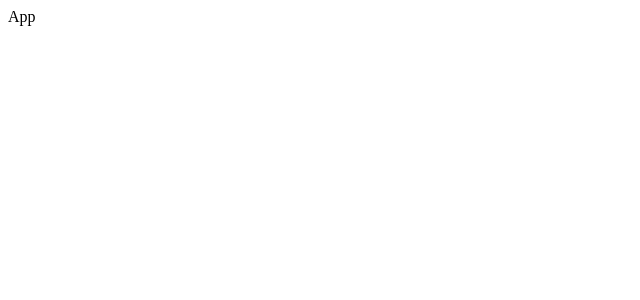
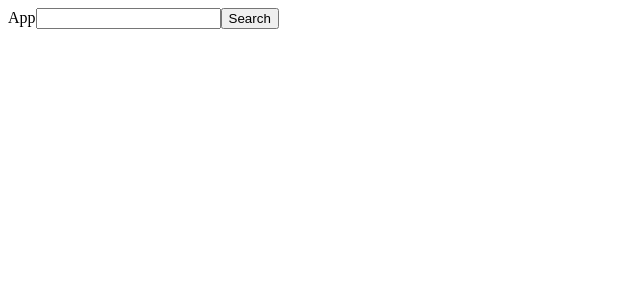
Before and after one commit to henhadayo1/movies-search, a React (Vite) app: page / in a window 1280 px wide. Shown: the top 300 px of the page, without its empty margins (0-640 px from the left). Built offline with nearby package versions, Linux system fonts and the light colour scheme.

Commit message:
Add Input and Button components

```diff
--- a/package.json
+++ b/package.json
@@ -14,7 +14,8 @@
   },
   "dependencies": {
     "react": "^18.2.0",
-    "react-dom": "^18.2.0"
+    "react-dom": "^18.2.0",
+    "styled-components": "^6.1.1"
   },
   "devDependencies": {
     "@types/react": "^18.2.15",
--- a/src/App.jsx
+++ b/src/App.jsx
@@ -1,5 +1,14 @@
+import Button from "./components/Button/Button";
+import Input from "./components/Input/Input";
+
 function App() {
-  return <div>App</div>;
+  return (
+    <div>
+      App
+      <Input />
+      <Button onClick={() => alert("ss")}>Search</Button>
+    </div>
+  );
 }
 
 export default App;
--- /dev/null
+++ b/src/components/Button/Button.jsx
@@ -0,0 +1,7 @@
+import { StyledButton } from "./Button.styled";
+
+export const Button = ({ children, ...props }) => {
+  return <StyledButton {...props}>{children}</StyledButton>;
+};
+
+export default Button;
--- /dev/null
+++ b/src/components/Button/Button.styled.js
@@ -0,0 +1,3 @@
+import styled from "styled-components";
+
+export const StyledButton = styled.button``;
--- /dev/null
+++ b/src/components/Input/Input.jsx
@@ -0,0 +1,7 @@
+import { StyledInput } from "./Input.styled";
+
+export const Input = ({ ...props }) => {
+  return <StyledInput {...props}></StyledInput>;
+};
+
+export default Input;
--- /dev/null
+++ b/src/components/Input/Input.styled.js
@@ -0,0 +1,3 @@
+import styled from "styled-components";
+
+export const StyledInput = styled.input``;
```
Also changed, not shown: 1 other file (tests, documents, lock files or other folders).
